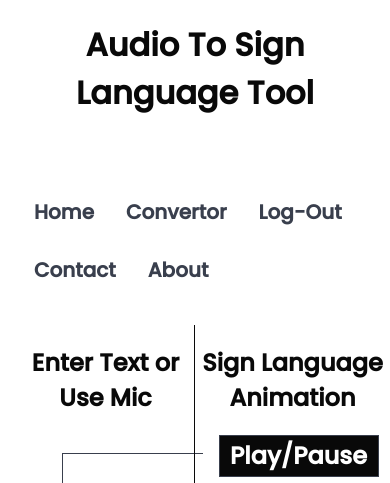
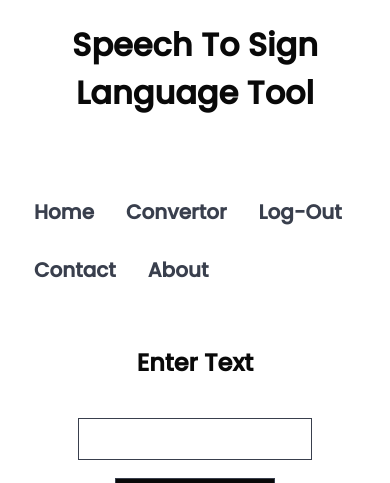
Before and after one commit to shawakchoudhary/-shawakchoudhary-audio-to-sign-language-final-year-project, a Django app: page /animation/ in a window 390 px wide. Shown: the top 483 px of the page. Run offline with Django 3.2, Linux system fonts and the light colour scheme; a user stored in the database is signed in; grey boxes are pictures that could not be loaded.

Commit message:
Major Fixes Done

```diff
--- a/templates/about.html
+++ b/templates/about.html
@@ -12,8 +12,8 @@
 		<li>ANKITA</li>
 		<li>JASHWANT KUMAR</li>
 		<li>SHAWAK CHOUDHARY</li>
+		<li>DHANANJAY GHUGE</li>
  		<li>MEHAK</li>
-		<li>DHANANJAY GHUGE</li>
   	</ul>
 	<hr>
 	<p class="td">Thank you, For visiting our website</p>
--- a/templates/animation.html
+++ b/templates/animation.html
@@ -1,14 +1,16 @@
 {% extends 'base.html' %} {% load static %} {% block content %}
-<div class="split left">
-  <h2 align="center">Enter Text or Use Mic</h2>
+<div class='split'>
+<div class="left">
+  <h2 align="center">Enter Text</h2>
   <br>
     <form action="" method="post" align="left">
     {% csrf_token %}
+    <div class="search">
           <input type="text" name="sen" class="mytext" id="speechToText" placeholder="">
           <!-- <button type="button" name="button" class="mic" onclick="record()"><img src="{% static 'mic3.png' %}" height="32px" width="38px" /></button> -->
             &nbsp&nbsp&nbsp&nbsp
             <input type="submit" name="submit" class="submit">
-
+    </div>
     </form>
     <br>
     <table cellspacing="20px">
@@ -26,8 +28,9 @@
         </ul>
       </td>
     </tr>
-	</table></div>
-<div class="split right">
+  </table>
+</div>
+<div class="right">
   <h2 align="center">Sign Language Animation</h2>
 
   <div style="text-align: center">
@@ -39,10 +42,11 @@
     <button onclick="makeSmall()">Small</button>
     <button onclick="makeNormal()">Normal</button>-->
 
-    <video id="videoPlayer" width="600" height="350" preload="auto" autoplay>
+    <video id="videoPlayer" class='video' preload="auto" autoplay>
       <source src="" type="video/mp4" />
       Your browser does not support HTML5 video.
     </video>
+  </div>
 </div>
 </div>
 
--- a/templates/base.html
+++ b/templates/base.html
@@ -3,6 +3,7 @@
 <!DOCTYPE html>
 <html>
   <head>
+    <meta name="viewport" content="width=device-width, initial-scale=1.0" />
     <style>
       @import url("https://fonts.googleapis.com/css2?family=Poppins:wght@500&display=swap");
 
@@ -63,20 +64,23 @@
         font-weight: bold;
       }
       .split {
-        height: 100%;
-        width: 50%;
-        position: fixed;
+        width:100%;
+        display: flex;
+        {% comment %} position: absolute; {% endcomment %}
         z-index: 1;
         top: 50;
-        overflow-x: hidden;
+        {% comment %} overflow-x: hidden; {% endcomment %}
       }
 
       .left {
+        width:50%;
         left: 15;
         border-right: 0px #090909 solid;
+
       }
 
       .right {
+        width:50%;
         right: 0;
         border-left: 1px #090909 solid;
       }
@@ -118,12 +122,51 @@
         font-size: 24px;
         font-family: "poppins";
         vertical-align: top;
+
       }
+
       .submit:hover {
         background-color: #ffffff;
         color: #090909;
         font-weight: bold;
       }
+
+      .search{
+        display: flex;
+      }
+
+      @media only screen and (max-width: 600px){
+        .split{
+          flex-direction:column;
+        }
+
+        .left{
+          width:100%;
+          height:50%;
+        }
+        .right{
+          width:100%;
+          height:50%;
+        }
+      }
+
+      @media only screen and (max-width: 1300px){
+        .search{
+          flex-direction:column;
+        }
+        .submit{
+          align-self:center;
+        }
+      }
+
+      @media only screen and (max-width: 880px){
+        .mytext{
+          width:60%;
+          align-self:center;
+        margin-left: 0px;
+        }
+      }
+
       .td {
         color: #090909;
         font-weight: bold;
@@ -131,7 +174,13 @@
         font-family: "poppins";
       }
 
-      body {
+      .video{
+        margin-top:2rem;
+        width:80%;
+        height:50%;
+      }
+
+      .body {
         background-color: #ffffff;
       }
 
@@ -204,7 +253,10 @@
       }
     </style>
     <title>Homepage</title>
-   <link rel="stylesheet" href="https://cdnjs.cloudflare.com/ajax/libs/font-awesome/4.7.0/css/font-awesome.min.css">
+    <link
+      rel="stylesheet"
+      href="https://cdnjs.cloudflare.com/ajax/libs/font-awesome/4.7.0/css/font-awesome.min.css"
+    />
   </head>
   <div
     style="
@@ -215,7 +267,7 @@
       font-family: poppins;
     "
   >
-    <h1 align="center">Audio To Sign Language Tool</h1>
+    <h1 align="center">Speech To Sign Language Tool</h1>
   </div>
   <br />
   <body>
```
Also changed, not shown: db.sqlite3. Lines whose indentation alone changed are shown as unchanged.
